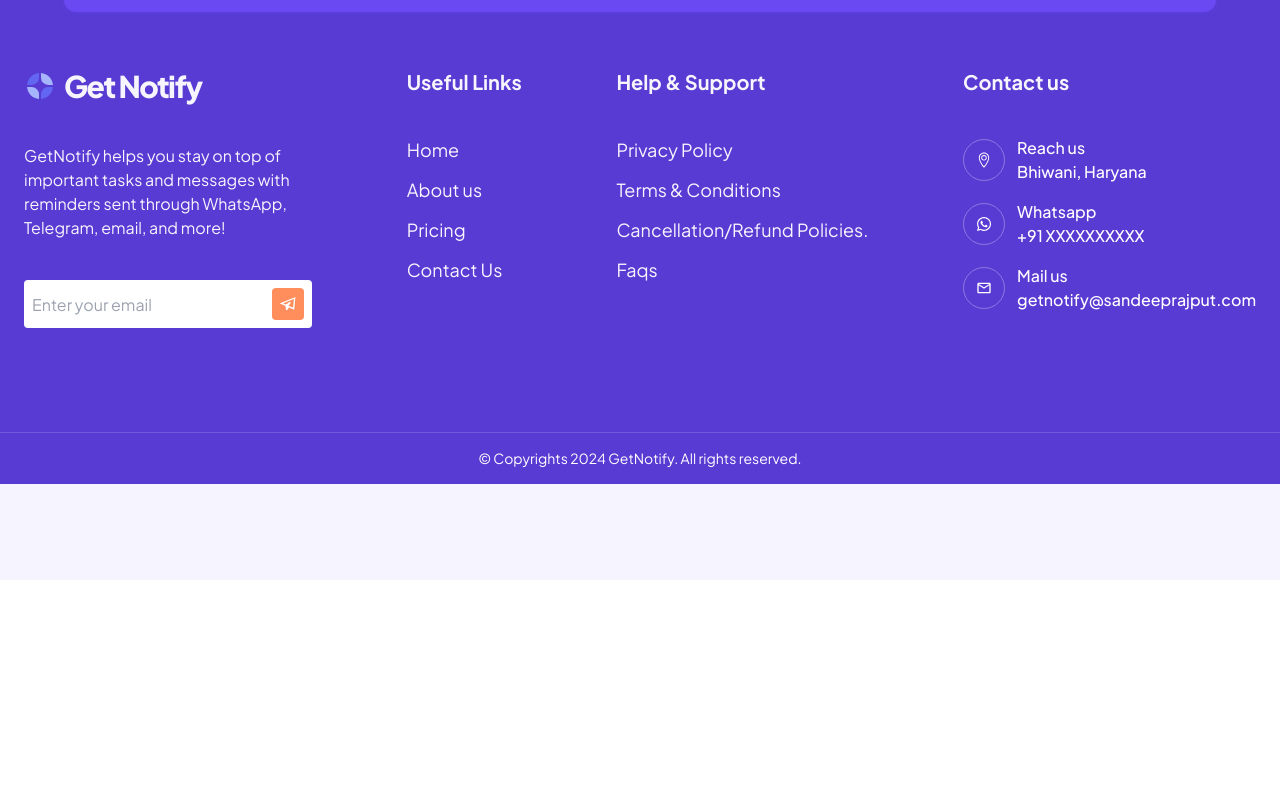
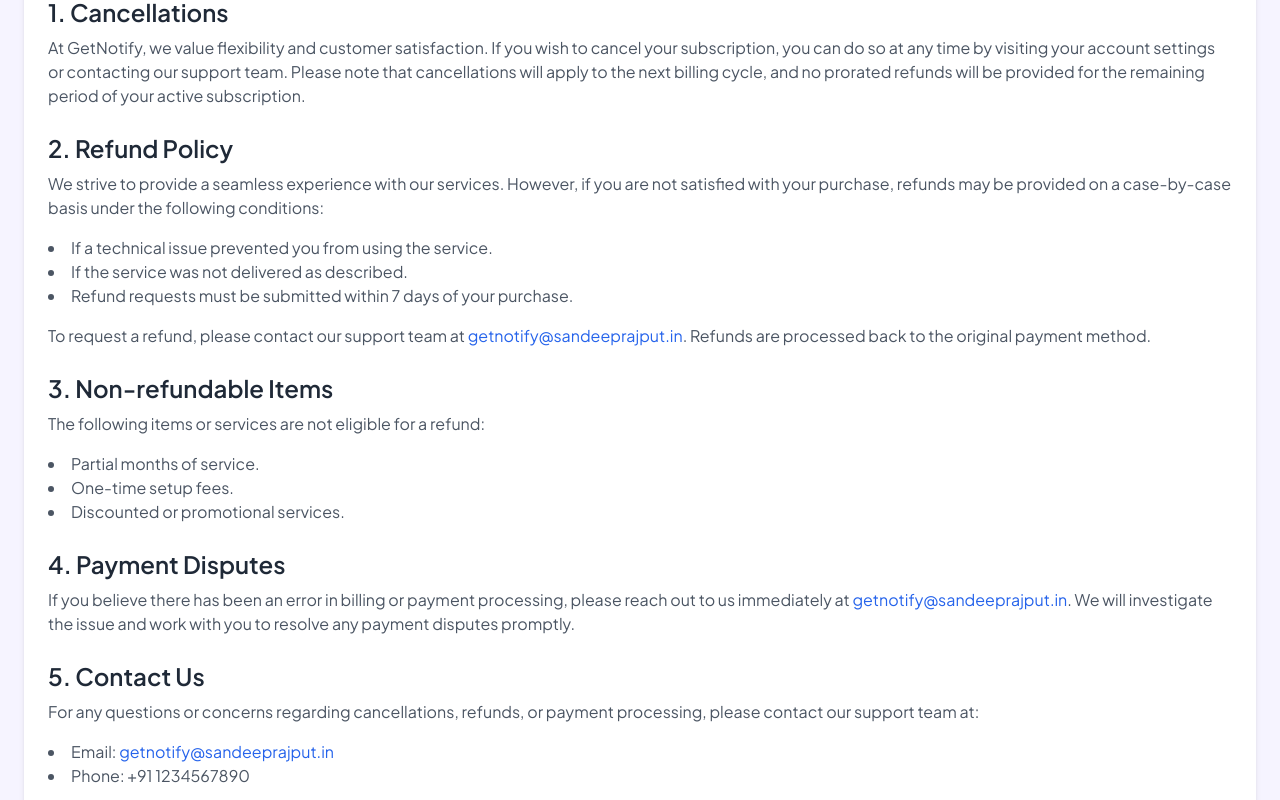
Before and after one commit to sandeep-rajputt/Get-Notify, a React (Vite) app in the folder Frontend/: page /cancellation-refund in a window 1280 px wide. Shown: the part 220-1020 px from the top of the page. Before the commit the page ends 800 px from the top, so only its background shows below. Built offline with nearby package versions, Linux system fonts and the light colour scheme.

Commit message:
feat(frontend): Add Cancellation & Refund Policies page and Pricing page

```diff
--- a/Frontend/src/App.jsx
+++ b/Frontend/src/App.jsx
@@ -8,6 +8,8 @@
 import PrivacyPolicy from "./pages/PrivacyPolicy";
 import ScrollToTop from "./utils/ScrollToTop";
 import TermsConditions from "./pages/TermsConditions";
+import CancellationRefund from "./pages/CancellationRefund";
+import PricingPage from "./pages/PricingPage";
 
 const App = () => {
   return (
@@ -22,6 +24,11 @@
             <Route path="/contact-us" element={<Contact />} />
             <Route path="/privacy-policy" element={<PrivacyPolicy />} />
             <Route path="/terms-conditions" element={<TermsConditions />} />
+            <Route
+              path="/cancellation-refund"
+              element={<CancellationRefund />}
+            />
+            <Route path="/pricing" element={<PricingPage />} />
           </Routes>
         </div>
         <Footer />
--- a/Frontend/src/components/common/FaqBox.jsx
+++ b/Frontend/src/components/common/FaqBox.jsx
@@ -4,7 +4,6 @@
 import { FaCircleQuestion } from "react-icons/fa6";
 
 const FaqBox = ({ data, toggle, index, selected }) => {
-  console.log(selected);
   const height = selected ? "h-auto" : "h-[68px]";
   return (
     <div
--- a/Frontend/src/components/layout/Footer.jsx
+++ b/Frontend/src/components/layout/Footer.jsx
@@ -31,9 +31,9 @@
 const usefulLinks = {
   heading: "Useful Links",
   links: [
-    { text: "Home", link: "#" },
+    { text: "Home", link: "/" },
     { text: "About us", link: "/about-us" },
-    { text: "Pricing", link: "#" },
+    { text: "Pricing", link: "/pricing" },
     { text: "Contact Us", link: "/contact-us" },
   ],
 };
@@ -43,7 +43,7 @@
   links: [
     { text: "Privacy Policy", link: "/privacy-policy" },
     { text: "Terms & Conditions", link: "/terms-conditions" },
-    { text: "Cancellation/Refund Policies.", link: "#" },
+    { text: "Cancellation/Refund Policies.", link: "/cancellation-refund" },
     { text: "Faqs", link: "#" },
   ],
 };
--- a/Frontend/src/components/layout/Header.jsx
+++ b/Frontend/src/components/layout/Header.jsx
@@ -76,9 +76,9 @@
                 </Link>
               </motion.li>
               <motion.li variants={itemVariants}>
-                <a href="#" className="px-4 py-2">
+                <Link to="/pricing" className="px-4 py-2">
                   Pricing
-                </a>
+                </Link>
               </motion.li>
               <motion.li variants={itemVariants}>
                 <a href="#" className="px-4 py-2">
--- /dev/null
+++ b/Frontend/src/pages/CancellationRefund.jsx
@@ -0,0 +1,115 @@
+import React from "react";
+
+const CancellationRefund = () => {
+  return (
+    <div className=" py-12 px-6">
+      <div className="container mx-auto p-6 bg-white shadow-md rounded-md">
+        <h1 className="text-4xl font-bold text-gray-800 mb-6">
+          Cancellation & Refund Policies
+        </h1>
+
+        <section className="mb-6">
+          <h2 className="text-2xl font-semibold text-gray-800 mb-2">
+            1. Cancellations
+          </h2>
+          <p className="text-gray-600 mb-4">
+            At GetNotify, we value flexibility and customer satisfaction. If you
+            wish to cancel your subscription, you can do so at any time by
+            visiting your account settings or contacting our support team.
+            Please note that cancellations will apply to the next billing cycle,
+            and no prorated refunds will be provided for the remaining period of
+            your active subscription.
+          </p>
+        </section>
+
+        <section className="mb-6">
+          <h2 className="text-2xl font-semibold text-gray-800 mb-2">
+            2. Refund Policy
+          </h2>
+          <p className="text-gray-600 mb-4">
+            We strive to provide a seamless experience with our services.
+            However, if you are not satisfied with your purchase, refunds may be
+            provided on a case-by-case basis under the following conditions:
+          </p>
+          <ul className="list-disc list-inside text-gray-600 mb-4">
+            <li>If a technical issue prevented you from using the service.</li>
+            <li>If the service was not delivered as described.</li>
+            <li>
+              Refund requests must be submitted within 7 days of your purchase.
+            </li>
+          </ul>
+          <p className="text-gray-600 mb-4">
+            To request a refund, please contact our support team at{" "}
+            <a
+              href="mailto:getnotify@sandeeprajput.in"
+              className="text-blue-600"
+            >
+              getnotify@sandeeprajput.in
+            </a>
+            . Refunds are processed back to the original payment method.
+          </p>
+        </section>
+
+        <section className="mb-6">
+          <h2 className="text-2xl font-semibold text-gray-800 mb-2">
+            3. Non-refundable Items
+          </h2>
+          <p className="text-gray-600 mb-4">
+            The following items or services are not eligible for a refund:
+          </p>
+          <ul className="list-disc list-inside text-gray-600 mb-4">
+            <li>Partial months of service.</li>
+            <li>One-time setup fees.</li>
+            <li>Discounted or promotional services.</li>
+          </ul>
+        </section>
+
+        <section className="mb-6">
+          <h2 className="text-2xl font-semibold text-gray-800 mb-2">
+            4. Payment Disputes
+          </h2>
+          <p className="text-gray-600 mb-4">
+            If you believe there has been an error in billing or payment
+            processing, please reach out to us immediately at{" "}
+            <a
+              href="mailto:getnotify@sandeeprajput.in"
+              className="text-blue-600"
+            >
+              getnotify@sandeeprajput.in
+            </a>
+            . We will investigate the issue and work with you to resolve any
+            payment disputes promptly.
+          </p>
+        </section>
+
+        <section className="mb-6">
+          <h2 className="text-2xl font-semibold text-gray-800 mb-2">
+            5. Contact Us
+          </h2>
+          <p className="text-gray-600 mb-4">
+            For any questions or concerns regarding cancellations, refunds, or
+            payment processing, please contact our support team at:
+          </p>
+          <ul className="list-disc list-inside text-gray-600 mb-4">
+            <li>
+              Email:{" "}
+              <a
+                href="mailto:getnotify@sandeeprajput.in"
+                className="text-blue-600"
+              >
+                getnotify@sandeeprajput.in
+              </a>
+            </li>
+            <li>Phone: +91 1234567890</li>
+          </ul>
+        </section>
+
+        <p className="text-sm text-gray-500 mt-6">
+          © {new Date().getFullYear()} GetNotify. All rights reserved.
+        </p>
+      </div>
+    </div>
+  );
+};
+
+export default CancellationRefund;
--- /dev/null
+++ b/Frontend/src/pages/PricingPage.jsx
@@ -0,0 +1,49 @@
+import React from "react";
+import Pricing from "../components/sections/Pricing";
+import Faqs from "../components/sections/Faqs";
+const faqData = [
+  {
+    question: "What are the different pricing plans for GetNotify?",
+    answer:
+      "GetNotify offers three pricing plans: Basic Plan (Free), Standard Plan (₹49/month), and Premium Plan (₹199/month). Each plan has different limits for WhatsApp, Telegram, Email, and Instagram reminders.",
+  },
+  {
+    question: "How can I purchase a subscription?",
+    answer:
+      "You can subscribe by selecting a plan on the pricing page and completing the payment process via Razorpay or other supported payment methods.",
+  },
+  {
+    question: "Can I change my plan after subscribing?",
+    answer:
+      "Yes, you can upgrade  your plan anytime through your account settings. Choose the plan that best fits your needs.",
+  },
+  {
+    question: "What is the refund policy for GetNotify?",
+    answer:
+      "You can request a refund within 7 days of purchase by contacting our support team. Refunds are processed as per our Cancellation/Refund Policy.",
+  },
+  {
+    question: "What happens if I exceed my reminder limit for the month?",
+    answer:
+      "If you exceed your monthly limit, reminders will not be sent until the next billing cycle or until you upgrade your plan for higher limits.",
+  },
+];
+
+const PricingPage = () => {
+  return (
+    <main className="w-full px-6">
+      <div>
+        <h1 className="text-center pt-20 font-bold text-6xl text-main-purple">
+          Pricing
+        </h1>
+        <p className="text-center text-purple-text font-normal mt-4">
+          Home » Pricing
+        </p>
+        <Pricing />
+        <Faqs faqsData={faqData} />
+      </div>
+    </main>
+  );
+};
+
+export default PricingPage;
--- a/Frontend/src/pages/PrivacyPolicy.jsx
+++ b/Frontend/src/pages/PrivacyPolicy.jsx
@@ -2,7 +2,7 @@
 
 const PrivacyPolicy = () => {
   return (
-    <div className="bg-gray-100 py-12 px-6">
+    <div className=" py-12 px-6">
       <div className="container mx-auto p-6 bg-white shadow-md rounded-md">
         <h1 className="text-4xl font-bold text-gray-800 mb-6">
           Privacy Policy
--- a/Frontend/src/pages/TermsConditions.jsx
+++ b/Frontend/src/pages/TermsConditions.jsx
@@ -2,7 +2,7 @@
 
 const TermsConditions = () => {
   return (
-    <div className="bg-gray-100 py-12 px-6">
+    <div className=" py-12 px-6">
       <div className="container mx-auto p-6 bg-white shadow-md rounded-md">
         <h1 className="text-4xl font-bold text-gray-800 mb-6">
           Terms & Conditions
```
Also changed, not shown: Frontend/src/components/sections/Faqs.jsx (+1 -29 lines), Frontend/src/pages/Home.jsx (+29 -1 lines).
